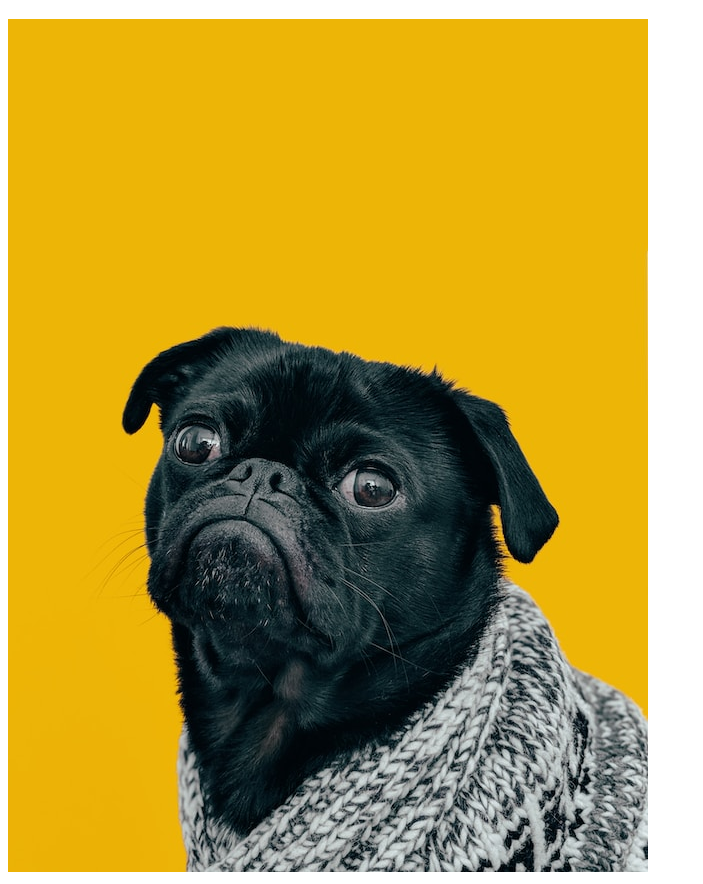
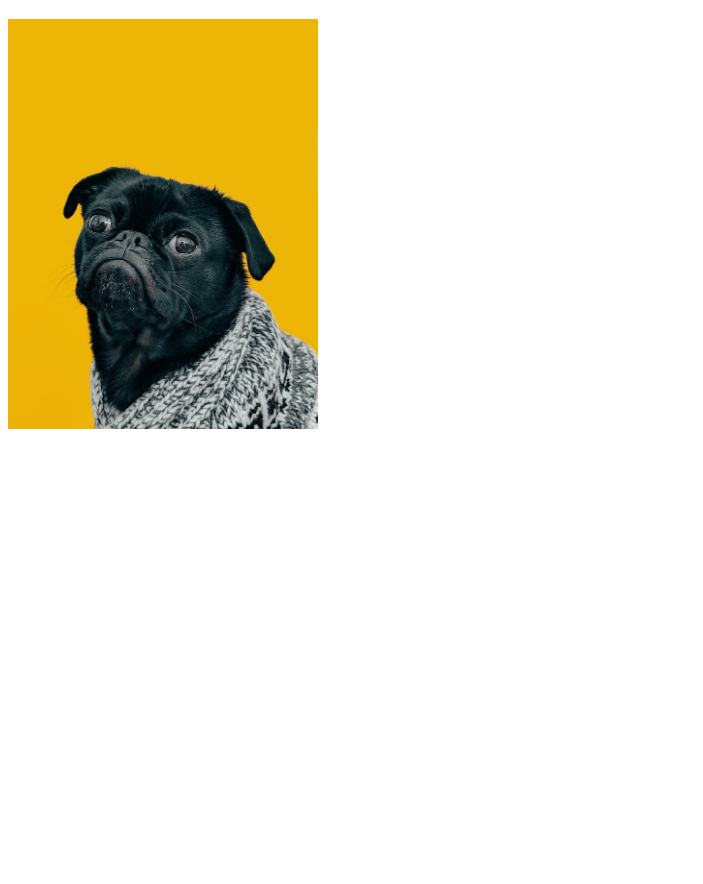
Before and after one commit to Jolaack/The-Odin-Project, a plain HTML site: page odin-links-and-images/pages/about.html in a window 1280 px wide. Shown: the part 61-945 px from the top of the page, without its empty margins (0-703 px from the left). After the commit the page ends 800 px from the top, so only its background shows below. Drawn offline with Linux system fonts and the light colour scheme.

Commit message:
done eEverything up to recipie

```diff
--- a/odin-links-and-images/pages/about.html
+++ b/odin-links-and-images/pages/about.html
@@ -7,6 +7,7 @@
 
     <body>
         <h1>About Page</h1>
-        <img src="../images/dog.jpg">
+        <img src="../images/dog.jpg" alt="A black dog of the breed pug" height="410
+        " width="310">
     </body>
 </html>
```
Also changed, not shown: odin-links-and-images/index.html (+0 -2 lines).
